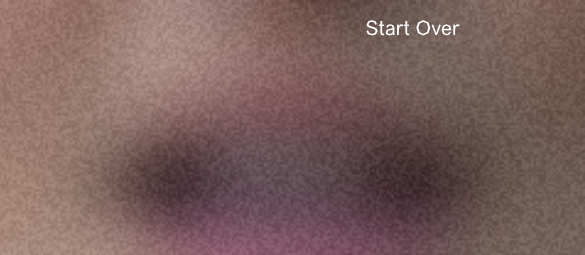
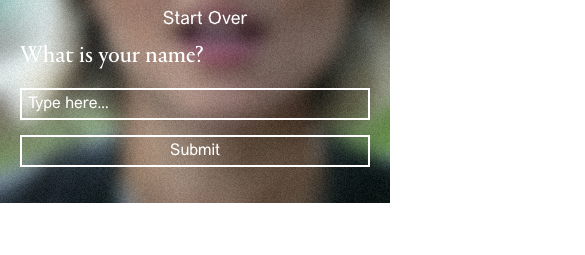
Before and after one commit to bignat7/Wernicke-s-Aphasia, a plain HTML site: page index.html in a window 390 px wide. Shown: the top 255 px of the page, 585 px wide, since content can reach past the window. Drawn offline with Linux system fonts and the light colour scheme.

Commit message:
added responsiveness

```diff
--- a/styles.css
+++ b/styles.css
@@ -149,3 +149,108 @@ input::placeholder {
   font-weight: normal;
   font-family: "Portrait Regular", monospace;
 }
+
+
+@media (max-width: 768px) {
+  /* Body adjustments */
+  body {
+    background-size: cover;
+    background-position: center;
+  }
+
+  /* Top bar styling */
+  #top-bar {
+    grid-template-columns: 1fr; /* Stack elements vertically */
+    text-align: center; /* Center align for a cleaner mobile look */
+    padding: 10px;
+    width: 100%; /* Adjust to screen width */
+  }
+
+  #start-over, #title {
+    font-size: 18px; /* Reduce font size */
+  }
+
+  /* Main container adjustments */
+  #main-container {
+    flex-direction: column; /* Stack elements vertically */
+    height: auto; /* Allow content to dictate height */
+    padding: 20px; /* Add padding around the edges */
+  }
+
+  /* Content box adjustments */
+  #content-box {
+    width: 100%; /* Full width for smaller screens */
+    padding: 0 15px; /* Add padding for better spacing */
+  }
+
+  /* Question text styling */
+  #question-text {
+    font-size: 30px; /* Reduce font size */
+    margin-bottom: 20px;
+  }
+
+  /* Input container adjustments */
+  .input-container {
+    flex-direction: column; /* Stack input and button vertically */
+    gap: 15px;
+  }
+
+  /* Input box styling */
+  #input-box {
+    font-size: 18px; /* Adjust font size */
+    padding: 8px; /* Reduce padding */
+  }
+
+  /* Submit button styling */
+  #submit-button {
+    font-size: 18px; /* Adjust font size */
+    padding: 8px 15px; /* Adjust padding */
+  }
+
+  /* Popup box adjustments */
+  #popup-box {
+    width: calc(100% - 30px); /* Adjust width to fit screen with margins */
+    padding: 15px; /* Adjust padding */
+  }
+
+  .popup-text {
+    font-size: 20px; /* Reduce font size */
+  }
+
+  .popup-subtext {
+    font-size: 14px; /* Adjust font size */
+  }
+}
+
+/* Adjustments for very small screens (e.g., 480px or less) */
+@media (max-width: 480px) {
+  /* Question text styling */
+  #question-text {
+    font-size: 24px; /* Further reduce font size */
+  }
+
+  /* Input box styling */
+  #input-box {
+    font-size: 16px;
+    padding: 6px;
+  }
+
+  /* Submit button styling */
+  #submit-button {
+    font-size: 16px;
+    padding: 6px 10px;
+  }
+
+  /* Popup box adjustments */
+  #popup-box {
+    padding: 10px; /* Reduce padding */
+  }
+
+  .popup-text {
+    font-size: 18px; /* Further reduce font size */
+  }
+
+  .popup-subtext {
+    font-size: 12px; /* Adjust font size */
+  }
+}
```
Also changed, not shown: fonts/istockphoto-1360037845-612x612.png (deleted).
